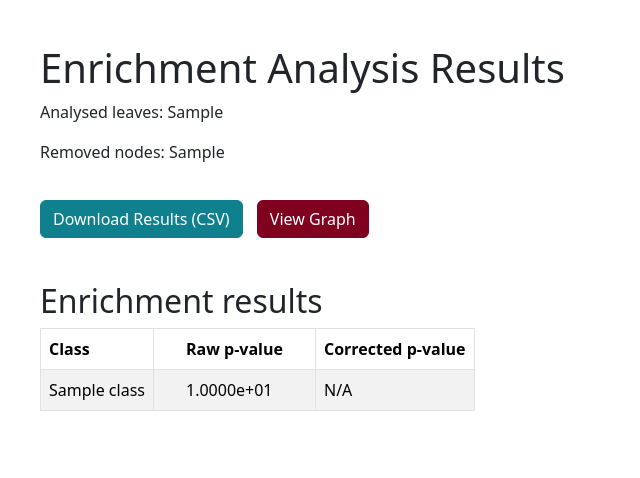
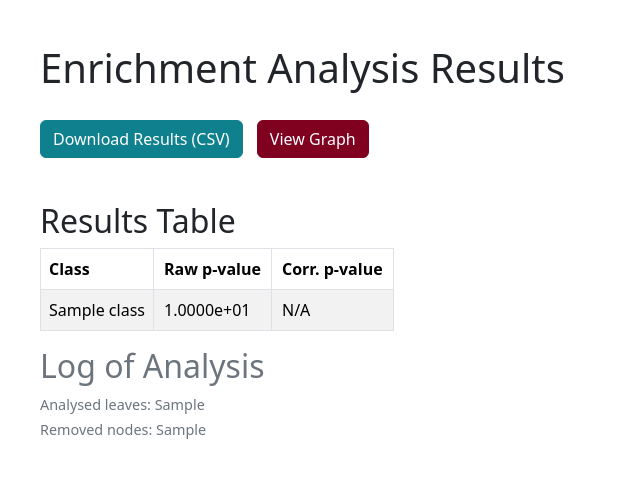
Before and after one commit to ontology-tools/binche2, a Flask app: template website/templates/results.html in a window 1280 px wide. Shown: the part 56-534 px from the top of the page, without its empty margins (0-640 px from the left). Run offline with Flask 3, Linux system fonts and the light colour scheme; the template is opened without the code that fills it: most values are stand-ins (such as "Sample title", 1, 10 or a date in 2020).

Commit message:
layout changes

```diff
--- a/website/templates/results.html
+++ b/website/templates/results.html
@@ -7,14 +7,27 @@
     background: #3da8b8 !important;
     border-color: #3da8b8 !important;
 }
+.muted-log {
+    color: #6c757d;
+    font-size: 0.9rem;
+    margin-bottom: 0.25rem;
+}
+.results-table th:nth-child(2),
+.results-table th:nth-child(3),
+.results-table td:nth-child(2),
+.results-table td:nth-child(3) {
+    padding-left: 10px;
+    padding-right: 10px;
+}
+.grey {
+    color: #6c757d;
+}
 </style>
 {% endblock %}
 
 {% block body %}
 <div style="padding: 20px 40px;">
 <h1>Enrichment Analysis Results</h1>
-<p>Analysed leaves: {{results.study_set}}</p>
-<p>Removed nodes: {{results.removed_nodes}}</p>
 
 <a href="#" id="downloadCsv" class="btn btn-primary"
     style="background:#0f808d; border-color:#0f808d; margin:20px 5px 20px 0;">
@@ -28,13 +41,13 @@
 
 
 <br><br>
-<h2>Enrichment results</h2>
-<table cellpadding="10" cellspacing="0" class="table table-striped table-bordered">
+<h2>Results Table</h2>
+<table cellpadding="10" cellspacing="0" class="table table-striped table-bordered results-table">
     <thead>
         <tr>
             <th>Class</th>
             <th>Raw p-value</th>
-            <th>Corrected p-value</th>
+            <th>Corr. p-value</th>
         </tr>
     </thead>
     <tbody>
@@ -54,6 +67,10 @@
     </tbody>
 
 </table>
+
+<h2 class="grey"> Log of Analysis </h2>
+<p class="muted-log">Analysed leaves: {{results.study_set}}</p>
+<p class="muted-log">Removed nodes: {{results.removed_nodes}}</p>
 
 <script> // Not ideal since this is mixing Jinja2 template syntax (server-side) with JavaScript (client-side) but it works for now.
 document.getElementById('downloadCsv').addEventListener('click', function(e) {
--- a/website/templates/submission.html
+++ b/website/templates/submission.html
@@ -8,8 +8,8 @@
 
 {% if user_study_set %}
 <div style="padding: 20px 40px;">
-    <h3 class="mb-3">You submitted:</h3>
-    <p class="mb-4 text-body">{{ user_study_set.replace('\r\n', ', ').replace('\n', ', ') }}</p>
+    <!-- <h3 class="mb-3">You submitted:</h3> -->
+    <!-- <p class="mb-4 text-body">{{ user_study_set.replace('\r\n', ', ').replace('\n', ', ') }}</p> -->
     <!-- <pre class="study-set mb-4">{{ user_study_set }}</pre> -->
 
     <h3 class="mt-4 mb-3">Pruning Strategies:</h3>
```
Also changed, not shown: website/templates/graph.html (+21 -15 lines).
